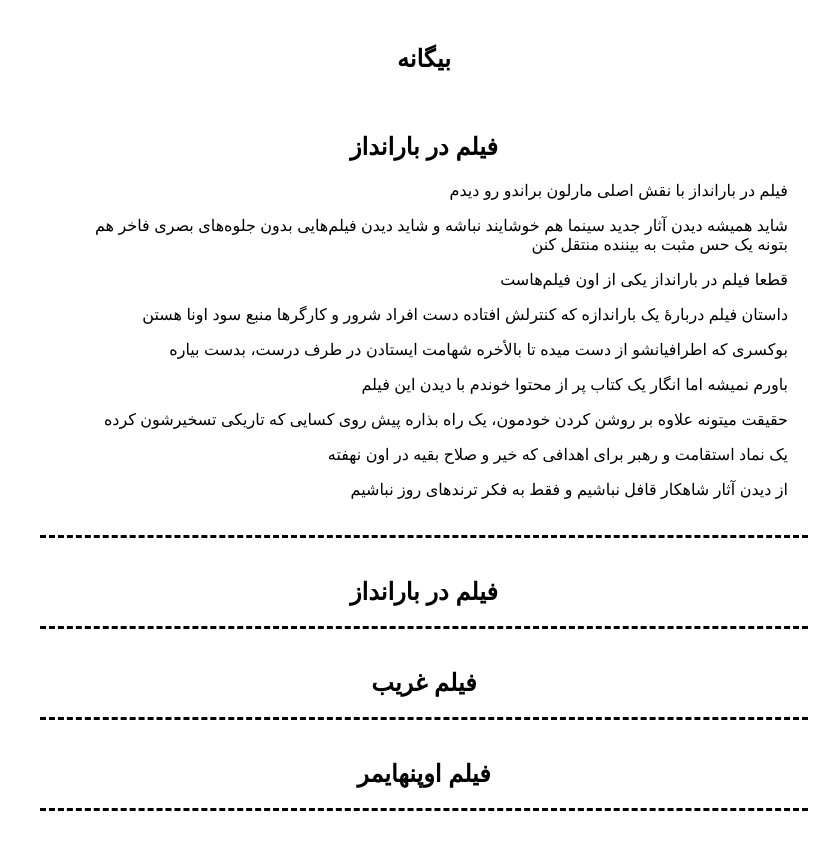
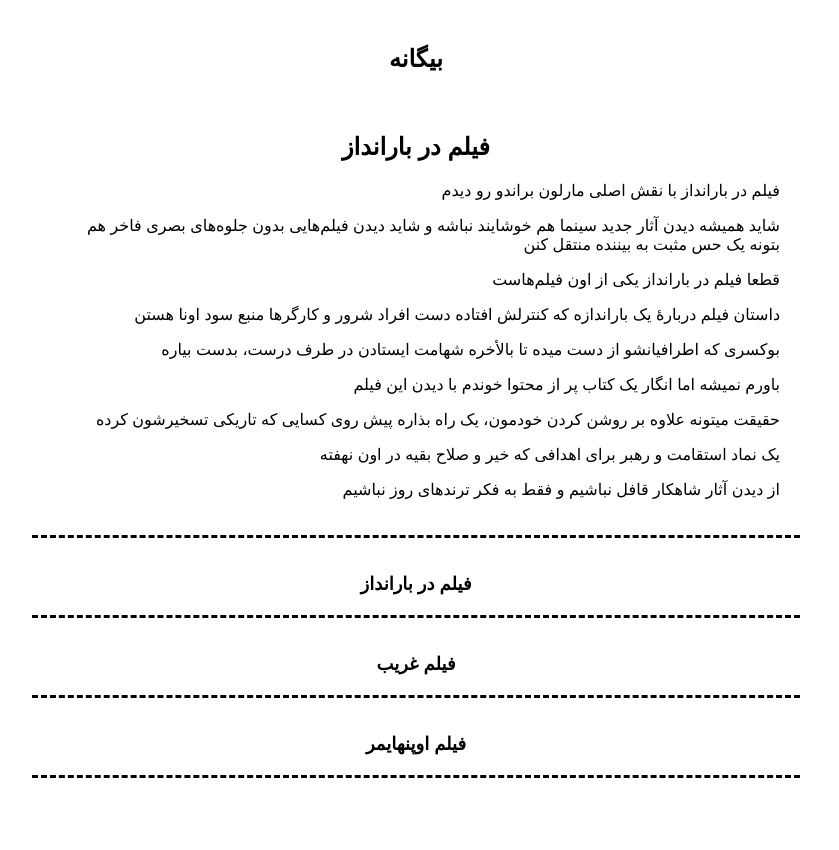
Before and after one commit to darkblog/darkblog.github.io, a Jekyll site: the page built from _posts/2023-8-7-3.md, in a window 1280 px wide. Shown: the top 850 px of the page, without its empty margins (349-1188 px from the left). Built offline with Jekyll 4.4.1, drawn with Linux system fonts in a browser that asks for light colours.

Commit message:
Update default.html

```diff
--- a/_layouts/default.html
+++ b/_layouts/default.html
@@ -6,7 +6,7 @@
 <title>{% if page.title %}{{ page.title }}{% else %}{{ site.name }}{% endif %}</title>
 <meta name="description" content="{% if page.excerpt %}{{ page.excerpt | strip_html | strip_newlines | truncate: 160 }}{% else %}{{ site.description }}{% endif %}">
 <link rel="canonical" href="{{ page.url | replace:'index.html','' | prepend: site.baseurl | prepend: site.url }}">
-<style amp-custom>body{font-family:sans-serif;margin:auto;padding:30px;max-width:768px;text-align:center}header{padding-bottom:20px;padding-top:15px;font-size:x-large;font-weight:bold}a{color:black;text-decoration:none}.post{padding:20px;border-bottom:dashed black}p{text-align:right}</style>
+<style amp-custom>body{font-family:sans-serif;margin:auto;padding:30px;max-width:768px;text-align:center}header{padding-bottom:20px;padding-top:15px;font-size:x-large;font-weight:bold}h2{font-size:large}a{color:black;text-decoration:none}.post{padding:20px;border-bottom:dashed black}p{text-align:right}</style>
 </head>
 <body>
 <header>
```
